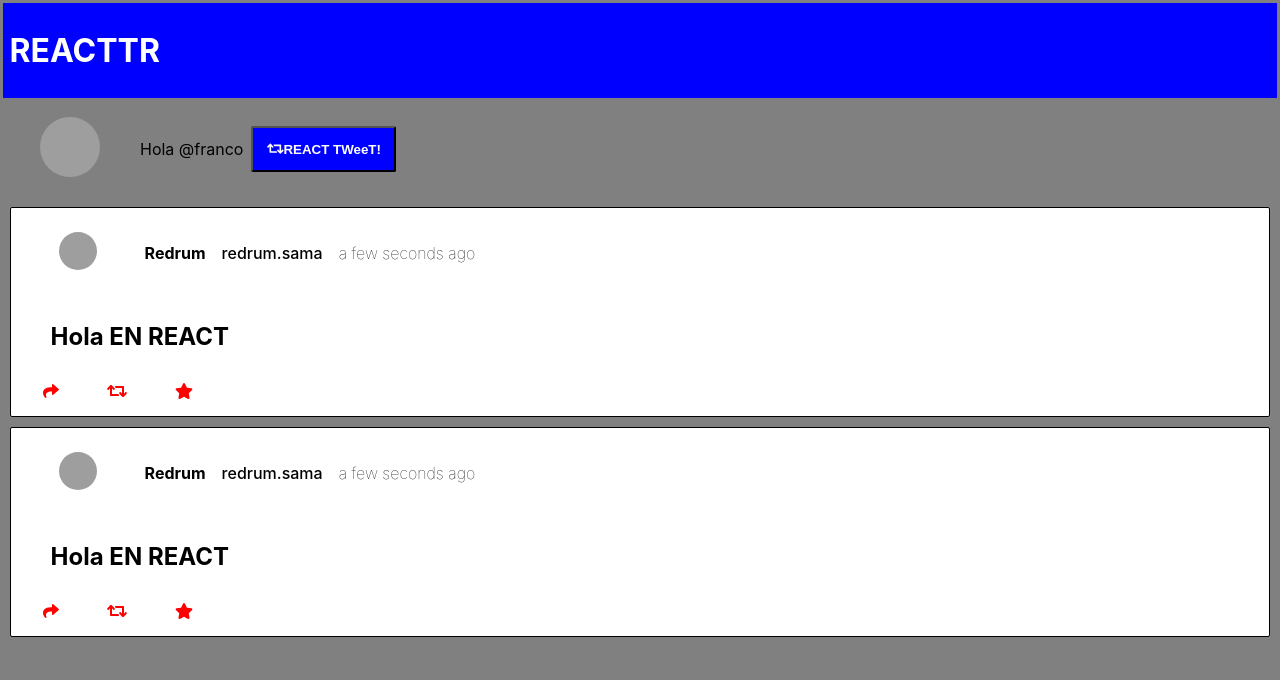
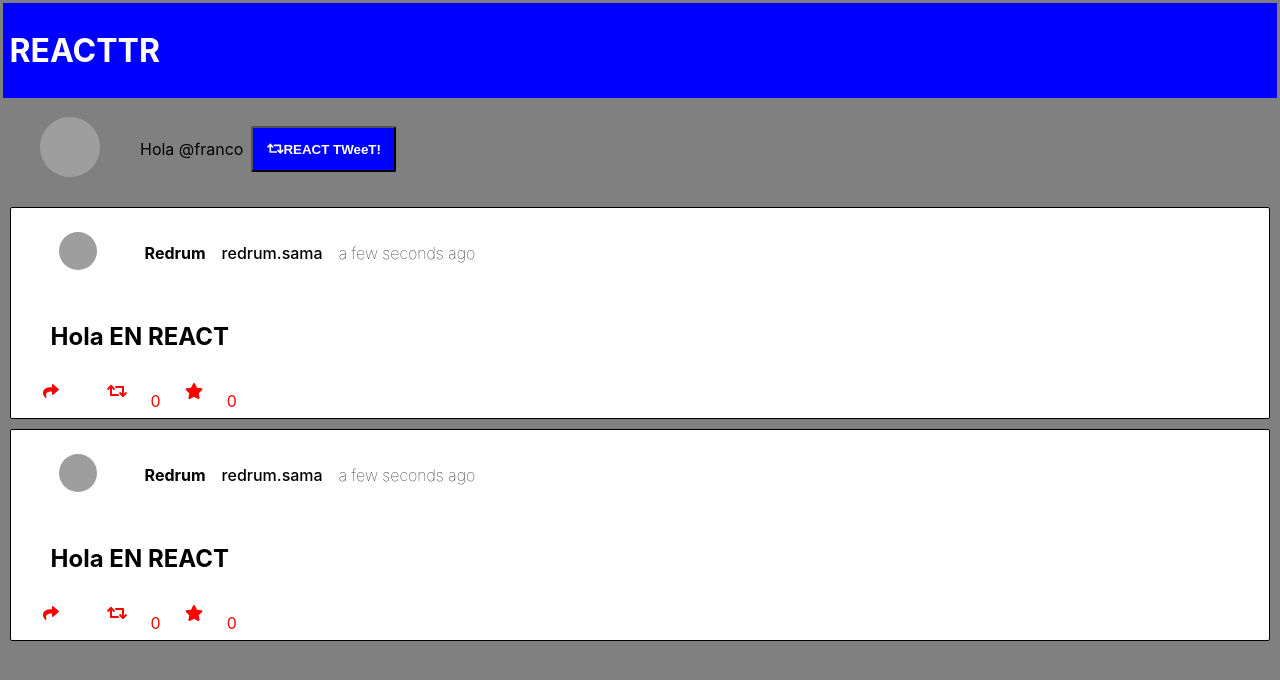
Before and after one commit to FrancoDavid/reacttr, a React (Create React App) app: page / in a window 1280 px wide. Shown: the top 680 px of the page. Built offline with nearby package versions, Linux system fonts and the light colour scheme; grey boxes are pictures that could not be loaded.

Commit message:
feat: action retweet and favorite

```diff
--- a/src/components/App/app.jsx
+++ b/src/components/App/app.jsx
@@ -10,6 +10,7 @@ class App extends Component {
             user: {
                 photoUrl: 'https://encrypted-tbn0.gstatic.com/images?q=tbn:ANd9GcQ_sf-YpPF_UUVW8Mf6c4EZQTozu8jxLVTIPA&usqp=CAU',
                 email: 'franco@live.com',
+                displayName: 'franco',
                 onOpenText: false
             }
         }
--- a/src/components/Main/ MessageList/messageList.component.jsx
+++ b/src/components/Main/ MessageList/messageList.component.jsx
@@ -7,21 +7,24 @@ class MessageList extends Component {
         super(props)
     }
 
+    listMessages() {
+        return this.props.messages.map((msg, index) => {
+            return (<Message text={msg.text}
+                            picture={msg.picture}
+                            displayName={msg.displayName}
+                            username={msg.username}
+                            date={msg.date}
+                            key={index}
+                            numRetweet={msg.retweet}
+                            numFavorite={msg.favorite}
+                            onRetweet={() => this.props.onRetweet(index)}
+                            onFavorite={() => this.props.onFavorite(index)}/>)
+        }).reverse();
+    }
 
     render() {
         return (
-            <div>
-                {
-                    this.props.messages.map((msg, index) => {
-                        return (<Message text={msg.text}
-                                        picture={msg.picture}
-                                        displayName={msg.displayName}
-                                        username={msg.username}
-                                        date={msg.date}
-                                        key={index}/>)
-                    })
-                }
-            </div>
+            <div>{this.listMessages()}</div>
         );
     }
 }
--- a/src/components/Main/InputTweet/inputTweet.component.jsx
+++ b/src/components/Main/InputTweet/inputTweet.component.jsx
@@ -4,12 +4,12 @@ import styles from './inputTweetStyle.module.css';
 class InputTweet extends Component {
     render() {
         return (
-            <div className={styles.containerInput}>
+            <div className={styles.containerInput} onSubmit={this.props.onSendText}>
                 <form>
-                    <textarea className={styles.text} name="input-message" cols="30" rows="10"></textarea>
+                    <textarea className={styles.text} name="message" cols="30" rows="10"></textarea>
                     <div className={styles.footer}>
-                        <button className={styles.buttons + ' ' +styles.close}>Cerrar</button>
-                        <button className={styles.buttons+ ' ' +styles.send}>Enviar</button>
+                        <button className={styles.buttons + ' ' +styles.close} onClick={this.props.onCloseText}>Cerrar</button>
+                        <button className={styles.buttons+ ' ' +styles.send} type="submit">Enviar</button>
                     </div>
                 </form>
             </div>
--- a/src/components/Main/Message/message.component.jsx
+++ b/src/components/Main/Message/message.component.jsx
@@ -10,10 +10,28 @@ import { faStar } from '@fortawesome/free-solid-svg-icons'
 class Message extends Component {
     constructor(props)   {
         super(props)
+        this.state = {
+            pressFavorite: false,
+            pressRetweet: false
+        }
+
+        this.onPressFavorite = this.onPressFavorite.bind(this);
+        this.onPressRetweet = this.onPressRetweet.bind(this);
+
     }
 
     changesFormatDate(date) {
         return moment(date).fromNow()
+    }
+
+    onPressRetweet() {
+        this.props.onRetweet();
+        this.setState({ pressRetweet: true });
+    }
+
+    onPressFavorite() {
+        this.props.onFavorite();
+        this.setState({ pressFavorite: true });
     }
 
     render() {
@@ -32,13 +50,21 @@ class Message extends Component {
                         <h2>{this.props.text}</h2>
                     </div>
                     <div className={styles.buttons}>
-                        <FontAwesomeIcon icon={faShare} className={styles.icon}/>
-                        <FontAwesomeIcon icon={faRetweet} className={styles.icon}/>
-                        <FontAwesomeIcon icon={faStar} className={styles.icon}/>
+                        <span>
+                            <FontAwesomeIcon icon={faShare}
+                            className={styles.icon}/>
+                        </span>
+                        <span onClick={this.onPressRetweet}>
+                            <FontAwesomeIcon icon={faRetweet} className={styles.icon}/>
+                            <span className={(this.state.pressRetweet) ? styles.colorBlue : ''}>{this.props.numRetweet}</span>
+                        </span>
+                        <span onClick={this.onPressFavorite}>
+                            <FontAwesomeIcon icon={faStar} className={styles.icon}/>
+                            <span className={(this.state.pressFavorite) ? styles.colorYellow : ''}>{this.props.numFavorite}</span>
+                        </span>
                     </div>
                 </div>
             </div>
-
         );
     }
 }
--- a/src/components/Main/Message/messageStyle.module.css
+++ b/src/components/Main/Message/messageStyle.module.css
@@ -48,3 +48,11 @@
     margin-left: 1.5em;
     margin-bottom: 0.6em;
 }
+
+.colorBlue {
+    color: blueviolet;
+}
+
+.colorYellow {
+    color:  black;
+}
--- a/src/components/Main/main.component.jsx
+++ b/src/components/Main/main.component.jsx
@@ -15,43 +15,105 @@ class Main extends Component {
                     picture: 'https://www.w3schools.com/howto/img_avatar.png',
                     displayName: 'Redrum',
                     username: 'redrum.sama',
-                    date: Date.now()
+                    date: Date.now(),
+                    retweet: 0,
+                    favorite: 0
                 },
                 {
                     text: 'Hola EN REACT',
                     picture: 'https://www.w3schools.com/howto/img_avatar.png',
                     displayName: 'Redrum',
                     username: 'redrum.sama',
-                    date: Date.now()
+                    date: Date.now(),
+                    retweet: 0,
+                    favorite: 0
                 }
             ]
         }
+        this.handlerCloseText = this.handlerCloseText.bind(this);
+        this.handlerOpenInput = this.handlerOpenInput.bind(this);
+        this.handlerSendText = this.handlerSendText.bind(this);
+        this.handlerRetweet = this.handlerRetweet.bind(this);
+        this.handlerFavorite = this.handlerFavorite.bind(this);
     }
 
     showInputTweet() {
         console.log('show', this.state.openText);
         if (this.state.openText) {
-            return <InputTweet></InputTweet>
+            return (<InputTweet
+            onSendText={this.handlerSendText}
+            onCloseText={this.handlerCloseText}></InputTweet>)
         }
     }
 
     handlerOpenInput(event) {
         console.log('handeando');
         event.preventDefault();
+        this.setState({ openText: true  })
+    }
+
+    handlerSendText(event) {
+        event.preventDefault();
+        const new_message = {
+            text: event.target.message.value,
+            picture: this.props.user.photoUrl,
+            displayName: this.props.user.displayName,
+            username: this.props.user.email,
+            date: Date.now(),
+            retweet: 0,
+            favorite: 0
+        };
+        console.log(new_message);
+
         this.setState({
-            openText: true
+            messages: this.state.messages.concat(new_message),
+            openText: false
+        });
+    }
+
+    handlerCloseText(event) {
+        event.preventDefault();
+        this.setState({ openText:   false});
+    }
+
+    handlerRetweet(id_msg) {
+        console.log('handler re--');
+        let messages = this.state.messages.map((msg, index) => {
+            if (index === id_msg) {
+                msg.retweet ++;
+            }
+            return msg;
+        });
+
+        this.setState({
+            messages
         })
     }
 
+    handlerFavorite(id_msg) {
+        console.log('handler favo');
+        let messages = this.state.messages.map((msg, index) => {
+            if (index === id_msg) {
+                msg.favorite ++;
+            }
+            return msg;
+        });
+
+        this.setState({
+            messages
+        })
+    }
 
     render() {
         return (
             <div>
                 <ProfileBar email={this.props.user.email}
                             picture={this.props.user.photoUrl}
-                            openText={this.handlerOpenInput.bind(this)}/>
+                            openText={this.handlerOpenInput}/>
                 {this.showInputTweet()}
-                <MessageList messages={this.state.messages} />
+                <MessageList messages={this.state.messages}
+                             onRetweet={this.handlerRetweet}
+                             onFavorite={this.handlerFavorite}/>
             </div>
         );
     }
```
